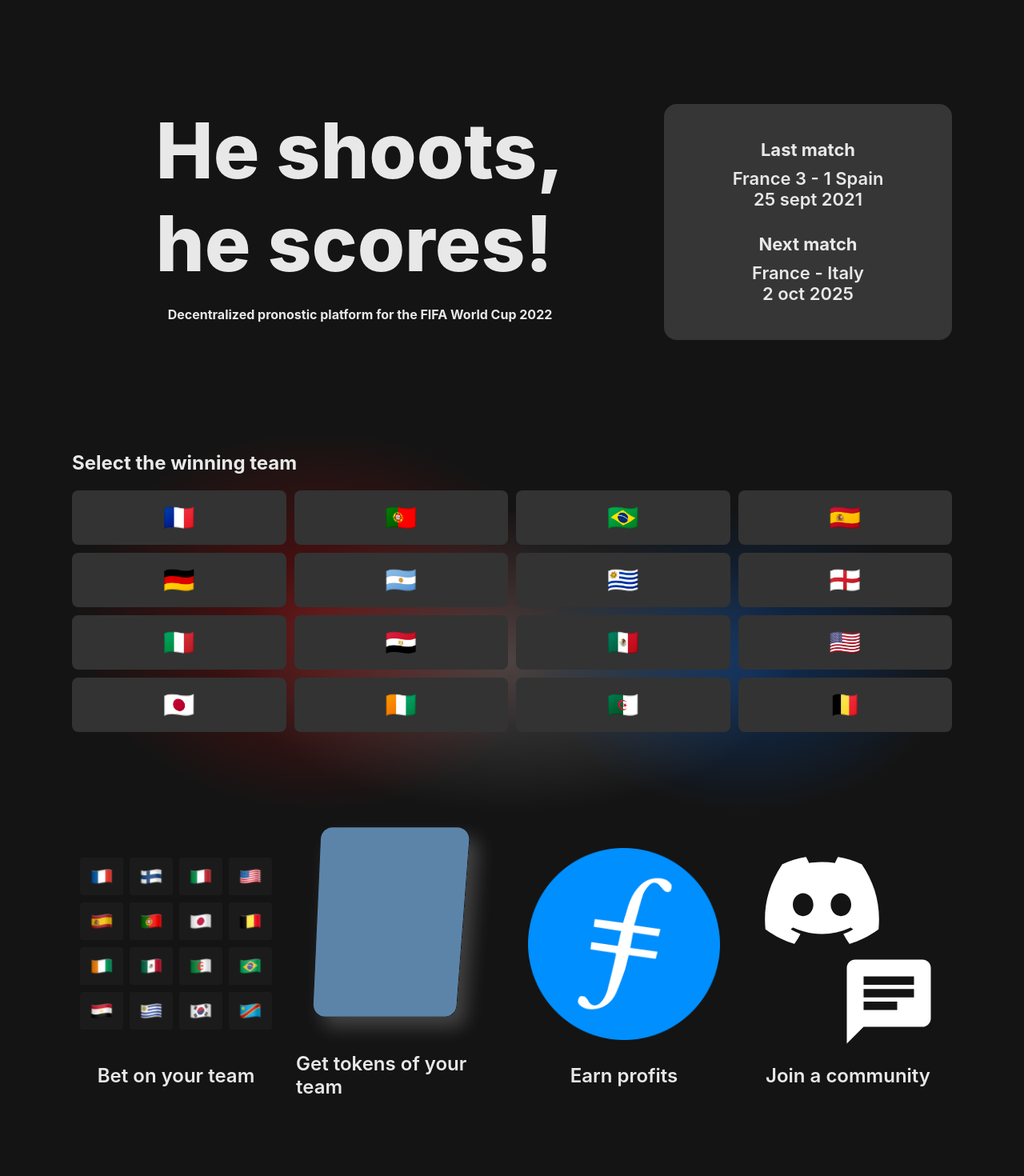
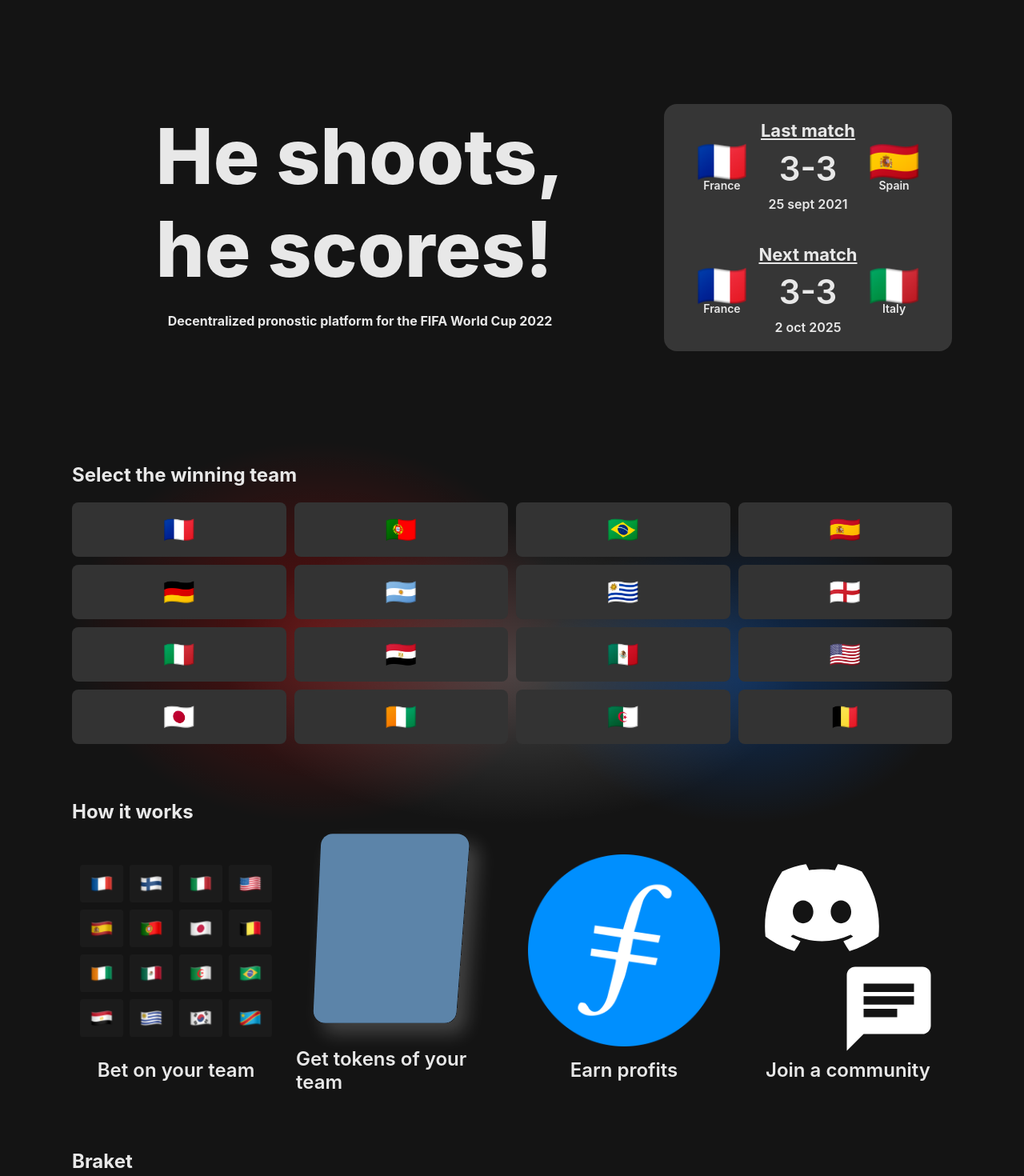
Before and after one commit to Benoitded/onTheFILEd, a React (Create React App) app in the folder frontend-react/: page / in a window 1280 px wide. Shown: the part 80-1550 px from the top of the page at 80% size. Built offline with nearby package versions, Linux system fonts and the light colour scheme.

Commit message:
Better explain section, and headline improved

```diff
--- a/frontend-react/src/components/Explain/Explain.css
+++ b/frontend-react/src/components/Explain/Explain.css
@@ -1,33 +1,38 @@
 .mainExplain {
+    display: flex;
+    flex-direction: column;
+    padding: 50px 0px;
+}
+
+.contentExplain {
     display: grid;
     grid-template-columns: 1fr 1fr 1fr 1fr;
-    padding: 50px 0px;
     gap: 20px;
 }
 
-.mainExplain>* {
+.contentExplain>* {
     display: flex;
     flex-direction: column;
     justify-content: center;
     align-items: center;
-    padding: 50px 0px;
+    gap: 10px;
     transition: 0.2s;
 }
 
-.mainExplain>*:hover {
+.contentExplain>*:hover {
     transform: scale(1.05);
 }
 
-.mainExplain>*>*:first-child {
+.contentExplain>*>*:first-child {
     /* Description */
-    height: 300px;
+    height: 250px;
     display: flex;
     align-items: center;
     padding: 10px;
     box-sizing: border-box;
 }
 
-.mainExplain>*>*:last-child {
+.contentExplain>*>*:last-child {
     /* Description */
     font-size: 24px;
     font-weight: 600;
--- a/frontend-react/src/components/Explain/Explain.jsx
+++ b/frontend-react/src/components/Explain/Explain.jsx
@@ -9,6 +9,8 @@ import DAO from "../../assets/DAO.svg";
 export default function Explain({ setIsExplain, country }) {
   return (
     <div className="mainExplain">
+      <h2>How it works</h2>
+      <div className="contentExplain">
         <div>
           <div>
             <img src={betOnYourTeam} alt="" />
@@ -34,5 +36,6 @@ export default function Explain({ setIsExplain, country }) {
           <div>Join a community</div>
         </div>
       </div>
+    </div>
   );
 }
--- a/frontend-react/src/components/Headline/Headline.css
+++ b/frontend-react/src/components/Headline/Headline.css
@@ -18,17 +18,46 @@
     background-color: var( --btn-color);
     border-radius: 16px;
     display: flex;
-    gap: 30px;
+    gap: 40px;
+    padding: 20px;
 }
 
 .caseSecondRawHeadline {
+    display: flex;
+    flex-direction: column;
+    gap: 5px;
     font-size: 22px;
     font-weight: 600;
     text-align: center;
 }
 
 .caseSecondRawHeadline>h4 {
-    margin: 0 0 10px 0;
+    margin: 0;
+    text-decoration: underline;
+}
+
+.dataHeadline {
+    display: grid;
+    grid-template-columns: 2fr 5fr 2fr;
+    align-items: center;
+    margin: 0 20px;
+}
+
+.logoPays>*:first-child {
+    font-size: 52px;
+    line-height: 80%;
+}
+
+.logoPays>*:last-child {
+    font-size: 14px;
+}
+
+.scoreHeadline {
+    font-size: 42px;
+}
+
+.dateHeadline {
+    font-size: 16px;
 }
 
 @media only screen and (max-width: 1000px) {
--- a/frontend-react/src/components/Headline/Headline.jsx
+++ b/frontend-react/src/components/Headline/Headline.jsx
@@ -19,18 +19,19 @@ export default function Headline({ currentAccount, chain, setChain }) {
       <div className="secondRawHeadline">
         {dataHeadline.map(({ title, player, competitor, date }) => (
           <div className="caseSecondRawHeadline">
-            <div>{dataCountries.filter((e) => e.name == player.game).logo}</div>
             <h4>{title}</h4>
-            <div>
-              {player.name +
-                " " +
-                player.score +
-                " - " +
-                competitor.score +
-                " " +
-                competitor.name}
+            <div className="dataHeadline">
+              <div className="logoPays">
+                <div>{player.logo}</div>
+                <div>{player.name}</div>
+              </div>
+              <div className="scoreHeadline">3-3</div>
+              <div className="logoPays">
+                <div>{competitor.logo}</div>
+                <div>{competitor.name}</div>
+              </div>
             </div>
-            <div>{date}</div>
+            <div className="dateHeadline">{date}</div>
           </div>
         ))}
       </div>
--- a/frontend-react/src/data/dataHeadline.jsx
+++ b/frontend-react/src/data/dataHeadline.jsx
@@ -3,10 +3,12 @@ export const dataHeadline = [
     title: "Last match",
     player: {
       name: "France",
+      logo: "🇫🇷",
       score: "3",
     },
     competitor: {
       name: "Spain",
+      logo: "🇪🇸",
       score: "1",
     },
     date: "25 sept 2021",
@@ -15,10 +17,12 @@ export const dataHeadline = [
     title: "Next match",
     player: {
       name: "France",
+      logo: "🇫🇷",
       score: " ",
     },
     competitor: {
       name: "Italy",
+      logo: "🇮🇹",
       score: " ",
     },
     date: "2 oct 2025",
```
Lines whose indentation alone changed are shown as unchanged.
